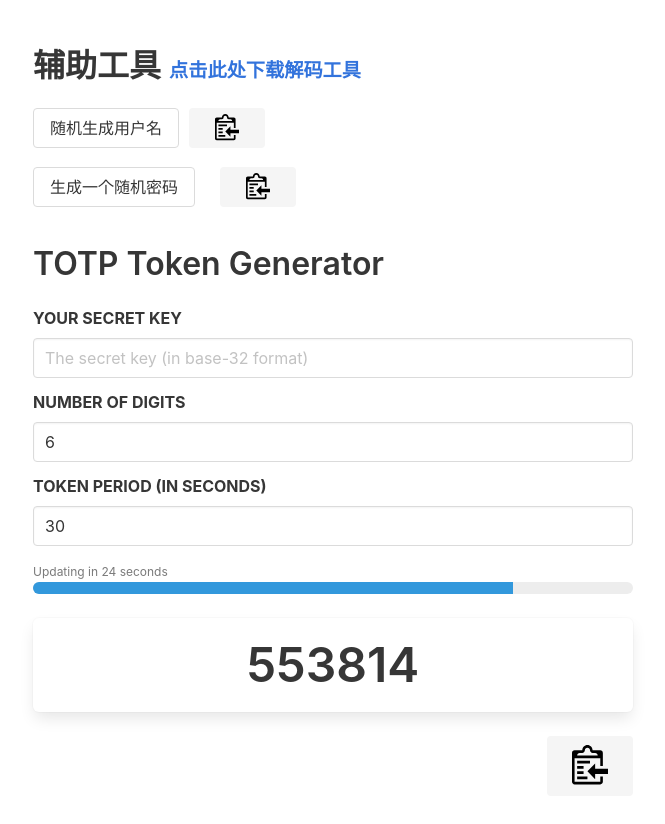
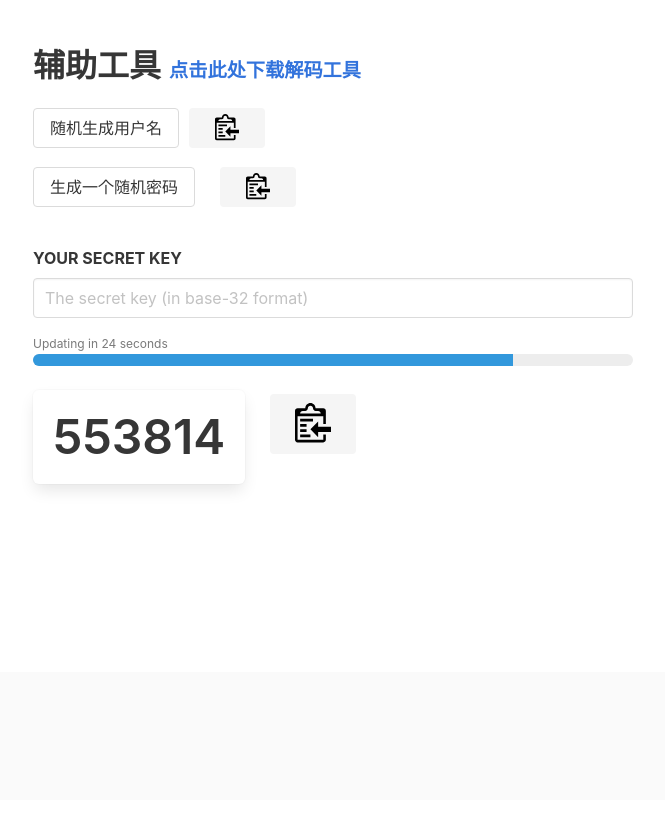
Before and after one commit to totps/totps.github.io, a plain HTML site: page index.html in a window 1280 px wide. Shown: the whole page, without its empty margins (307-972 px from the left). After the commit the page ends 800 px from the top, so only its background shows below. Drawn offline with Linux system fonts and the light colour scheme.

Commit message:
style: hide some extra form

```diff
--- a/index.html
+++ b/index.html
@@ -83,7 +83,7 @@
     </div>
     <div class="container">
 
-      <h1 class="title">TOTP Token Generator</h1>
+      <h1 class="title" style="display: none;">TOTP Token Generator</h1>
 
       <div class="field">
         <label class="label is-uppercase" v-bind:class="[hasError ? activeClass : '', '']">{{ SecretKeyTitle }}</label>
@@ -94,14 +94,14 @@
         </div>
       </div>
 
-      <div class="field">
+      <div class="field" style="display: none;">
         <label class="label is-uppercase">Number of Digits</label>
         <div class="control">
           <input class="input" type="text" v-model="digits" placeholder="Usually 6">
         </div>
       </div>
 
-      <div class="field">
+      <div class="field" style="display: none;">
         <label class="label is-uppercase">Token Period (in seconds)</label>
         <div class="control">
           <input class="input" type="text" v-model="period" placeholder="Usually 30">
@@ -113,11 +113,11 @@
         <progress class="progress is-info is-small" v-bind:value="updatingIn" :max="period"></progress>
       </div>
 
-      <div class="box">
+      <div class="box" style="display: inline-block;">
         <p class="title is-size-1 has-text-centered" id="token">{{ token }}</p>
       </div>
 
-      <div class="control is-clearfix">
+      <div class="control is-clearfix" style="display: inline-block;margin-top: 0px;margin-left: 20px;">
         <a class="button is-large is-light is-pulled-right" id="clipboard-button" data-clipboard-target="#token" title="Copy token to clipboard">
           <img src="img/clippy.svg" height="36" width="36">
         </a>
```
